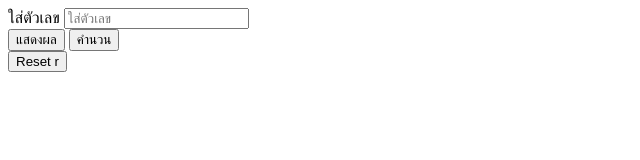
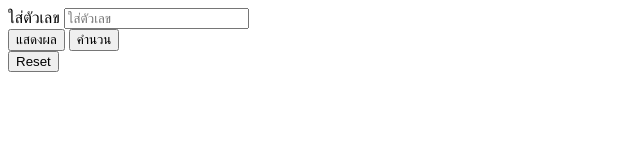
Before and after one commit to ZphinxGZ/Even-numbers-and-odd-numbers, a plain HTML site: page index.html in a window 1280 px wide. Shown: the full height of the page, 0-640 px from the left. Drawn offline with Linux system fonts and the light colour scheme.

Commit message:
Delete r

```diff
--- a/index.html
+++ b/index.html
@@ -18,7 +18,7 @@
             <button onclick="resultData()">คำนวน</button>
         </div>
         <div>
-            <button onclick="resetData()">Reset r</button>
+            <button onclick="resetData()">Reset</button>
         </div>
     </form>
     <label for="" id="result"></label>
```
